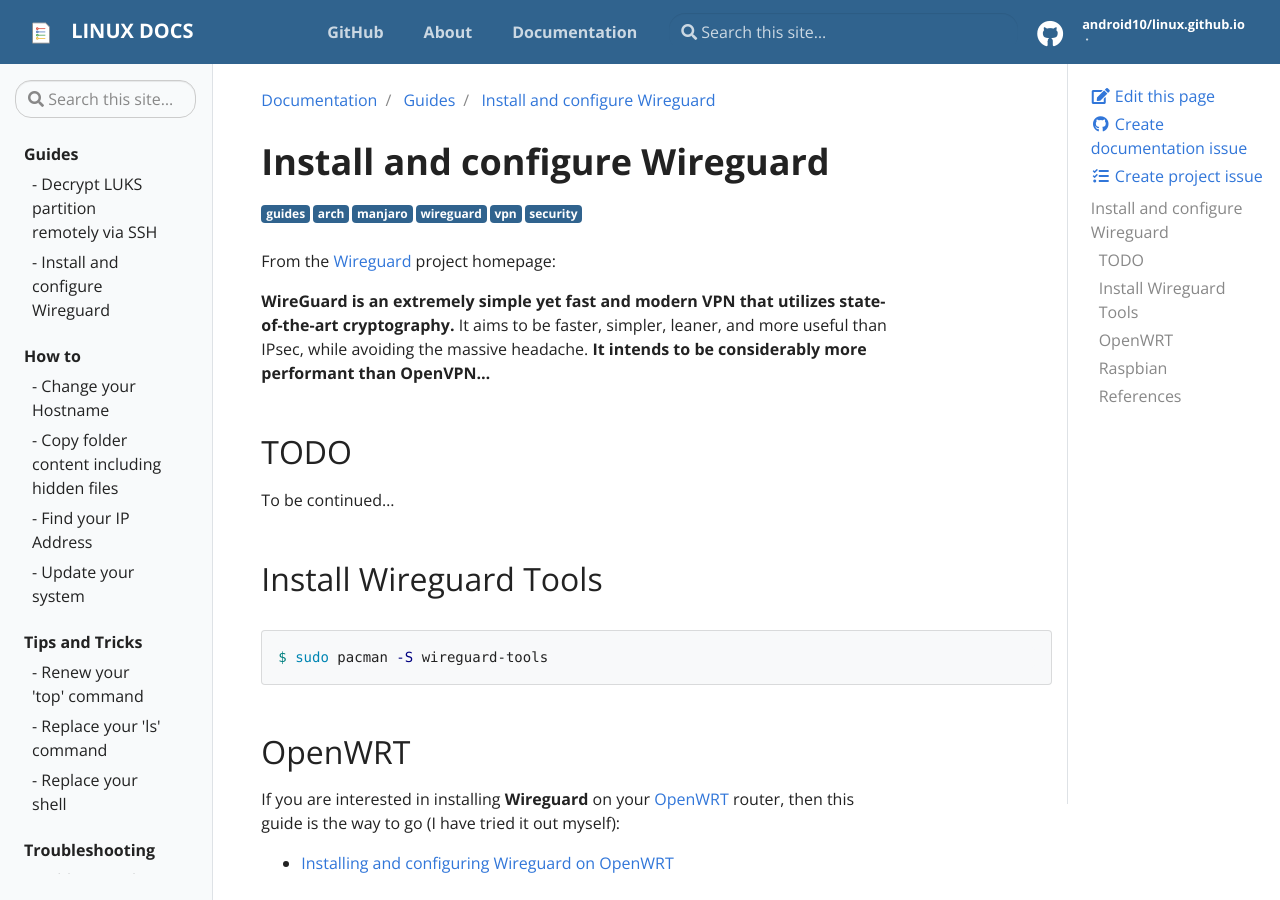
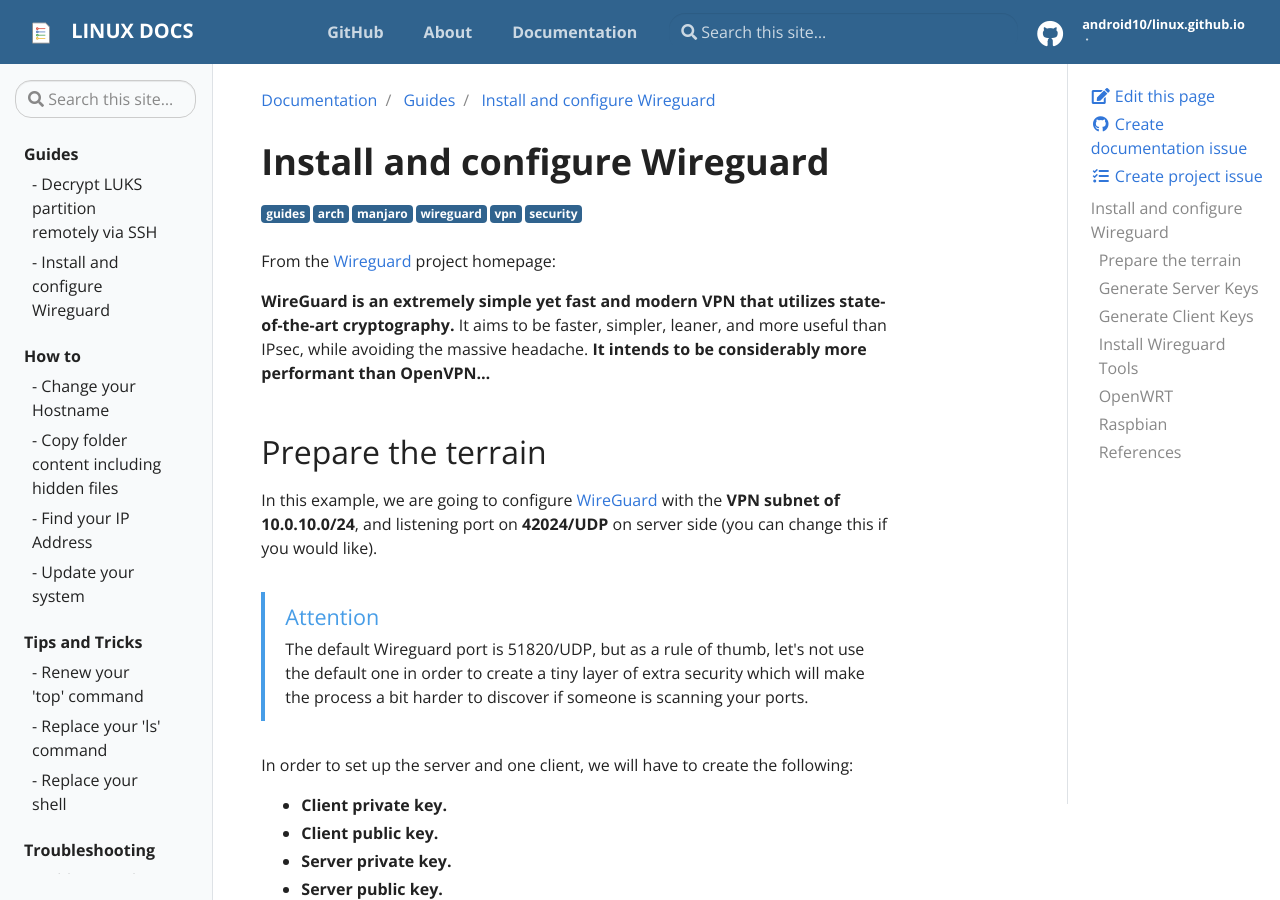
Before and after one commit to android10/linux.github.io, a Jekyll site: the page built from _docs/guides/install-and-configure-wireguard.md, in a window 1280 px wide and 900 px high. Built offline with Jekyll 4.4.1, drawn with Linux system fonts in a browser that asks for light colours; some of the changed text lies outside the part shown.

Commit message:
ref: add a bit more info to the wireguard setup doc.

````diff
--- a/_docs/guides/install-and-configure-wireguard.md
+++ b/_docs/guides/install-and-configure-wireguard.md
@@ -16,21 +16,48 @@ From the [Wireguard](https://www.wireguard.com/){:target="_blank"} project homep
 
 **WireGuard is an extremely simple yet fast and modern VPN that utilizes state-of-the-art cryptography.** It aims to be faster, simpler, leaner, and more useful than IPsec, while avoiding the massive headache. **It intends to be considerably more performant than OpenVPN...**
 
-## TODO
+## Prepare the terrain
 
-To be continued...
+In this example, we are going to configure [WireGuard](https://wiki.archlinux.org/title/WireGuard){:target="_blank"} with the **VPN subnet of 10.0.10.0/24**, and listening port on **42024/UDP** on server side (you can change this if you would like).
+
+{% include alert.html type="info" title="Attention" content="The default Wireguard port is 51820/UDP, but as a rule of thumb, let's not use the default one in order to create a tiny layer of extra security which will make the process a bit harder to discover if someone is scanning your ports." %}
+
+In order to set up the server and one client, we will have to create the following:
+
+ - **Client private key.**
+ - **Client public key.**
+ - **Server private key.**
+ - **Server public key.**
+ - **Pre-shared key per client.**
+
+The pre-shared key (PSK) is an optional security improvement as per the [WireGuard protocol](https://www.wireguard.com/protocol/){:target="_blank"} in order to **add an additional layer of symmetric-key cryptography to be mixed into the already existing public-key cryptography, for post-quantum resistance.**
+
+### Generate Server Keys
+
+
+### Generate Client Keys
+
+
+
 
 ## Install Wireguard Tools
+
+We need the `wireguard-tools` package for **userspace utilites** (**both server and client** will use them, since this is a **peer-to-peer connection** in the end):
 
 ```bash
 $ sudo pacman -S wireguard-tools
 ```
 
+
+
+
+
 ## OpenWRT
 
-If you are interested in installing **Wireguard** on your [OpenWRT](https://openwrt.org/){:target="_blank"} router, then this guide is the way to go (I have tried it out myself):
+If you are interested in installing **Wireguard** on your [OpenWRT](https://openwrt.org/){:target="_blank"} router, then **any of these guide are the way to go** (I have tried them out myself):
 
  - [Installing and configuring Wireguard on OpenWRT](https://jasonschaefer.com/wireguard-vpn-on-openwrt/){:target="_blank"}
+ - [Wireguard setup on OpenWRT](https://doc.turris.cz/doc/en/public/wireguard){:target="_blank"}
 
 ## Raspbian
 
@@ -42,3 +69,5 @@ Some time ago I published a [Github Repository](https://github.com/android10/Ras
  - [Wireguard Quick Start Guide](https://www.wireguard.com/quickstart/){:target="_blank"}
  - [Wireguard Command Line Interface](https://www.wireguard.com/quickstart/#command-line-interface){:target="_blank"}
  - [Wireguard Arch Linux Wiki](https://wiki.archlinux.org/title/WireGuard){:target="_blank"}
+ - [Create a Point to Point Wireguard VPN on Ubuntu](https://www.digitalocean.com/community/tutorials/how-to-create-a-point-to-point-vpn-with-wireguard-on-ubuntu-16-04){:target="_blank"}
+ - [What they do not tell about setting a Wireguard VPN](https://medium.com/tangram-visions/what-they-dont-tell-you-about-setting-up-a-wireguard-vpn-46f7bd168478){:target="_blank"}
````
